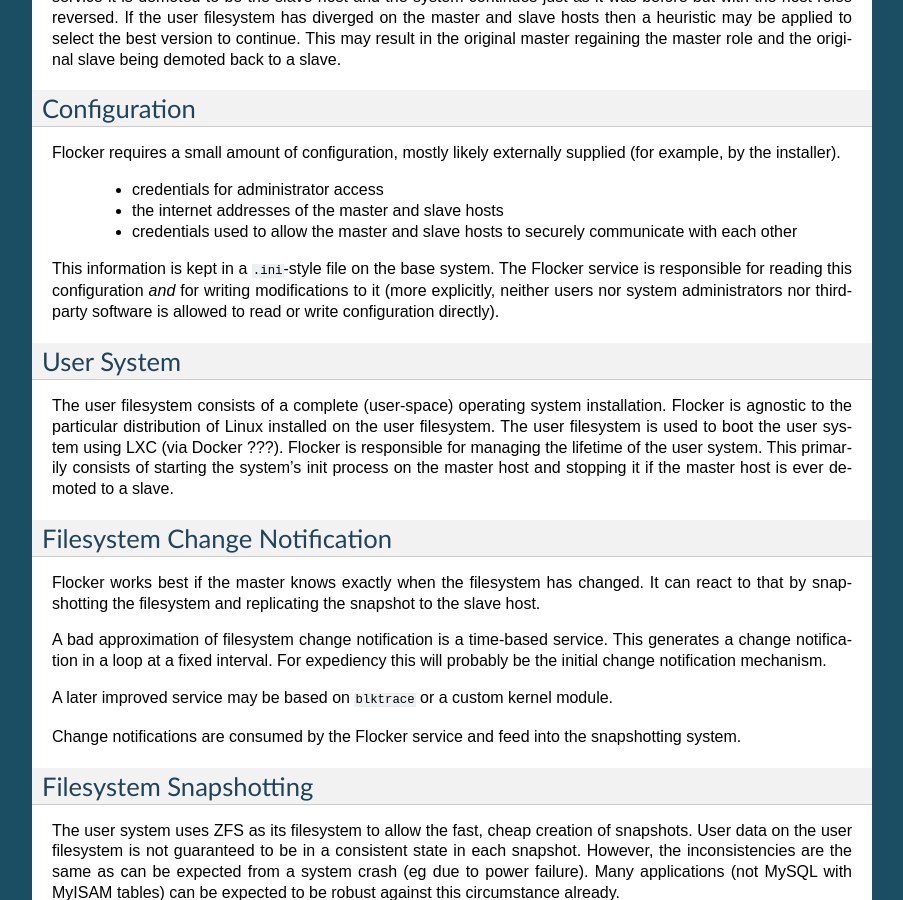
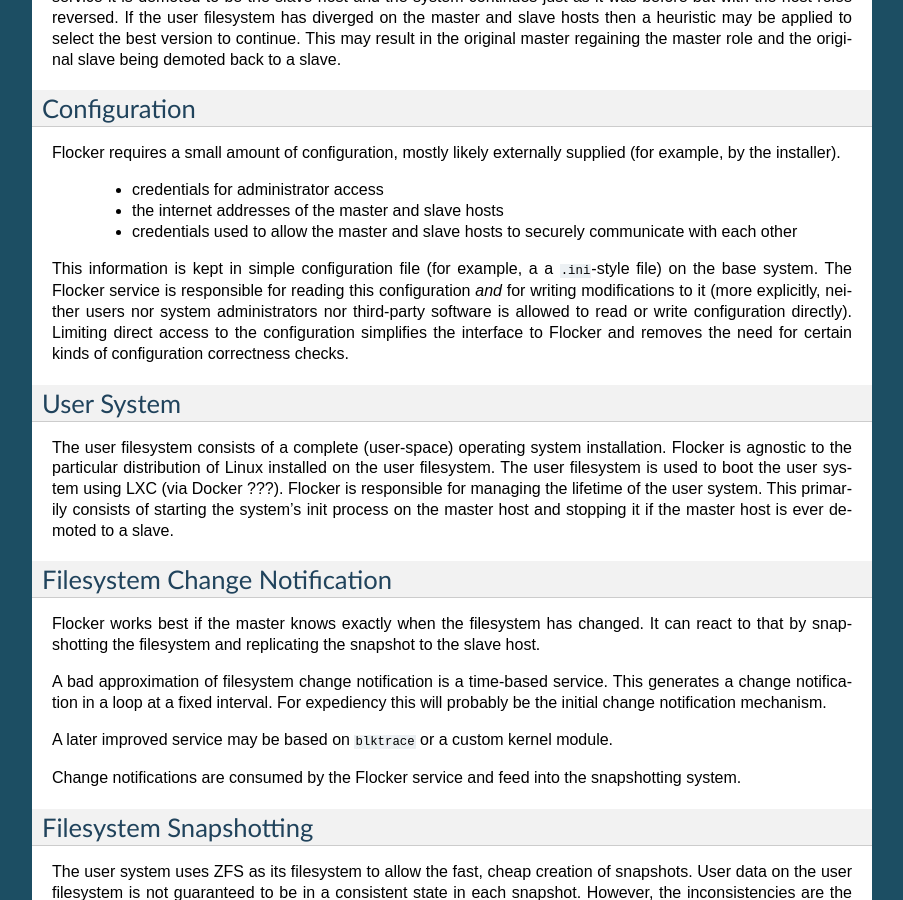
Before and after one commit to ClusterHQ/flocker, a Sphinx documentation site: the page built from docs/architecture.rst, in a window 1280 px wide and 900 px high, scrolled down 678 px. Shown: the whole window, without its empty margins (198-1101 px from the left). Built offline with Sphinx 7.4.7, drawn with Linux system fonts in a browser that asks for light colours.

Commit message:
Not necessarily a ini file, just something simple.  The point is it is an implementation detail not part of the public interface to flocker.

```diff
--- a/docs/architecture.rst
+++ b/docs/architecture.rst
@@ -43,9 +43,10 @@
   * the internet addresses of the master and slave hosts
   * credentials used to allow the master and slave hosts to securely communicate with each other
 
-This information is kept in a ``.ini``\ -style file on the base system.
+This information is kept in simple configuration file (for example, a a ``.ini``\ -style file) on the base system.
 The Flocker service is responsible for reading this configuration *and* for writing modifications to it
 (more explicitly, neither users nor system administrators nor third-party software is allowed to read or write configuration directly).
+Limiting direct access to the configuration simplifies the interface to Flocker and removes the need for certain kinds of configuration correctness checks.
 
 
 User System
```
